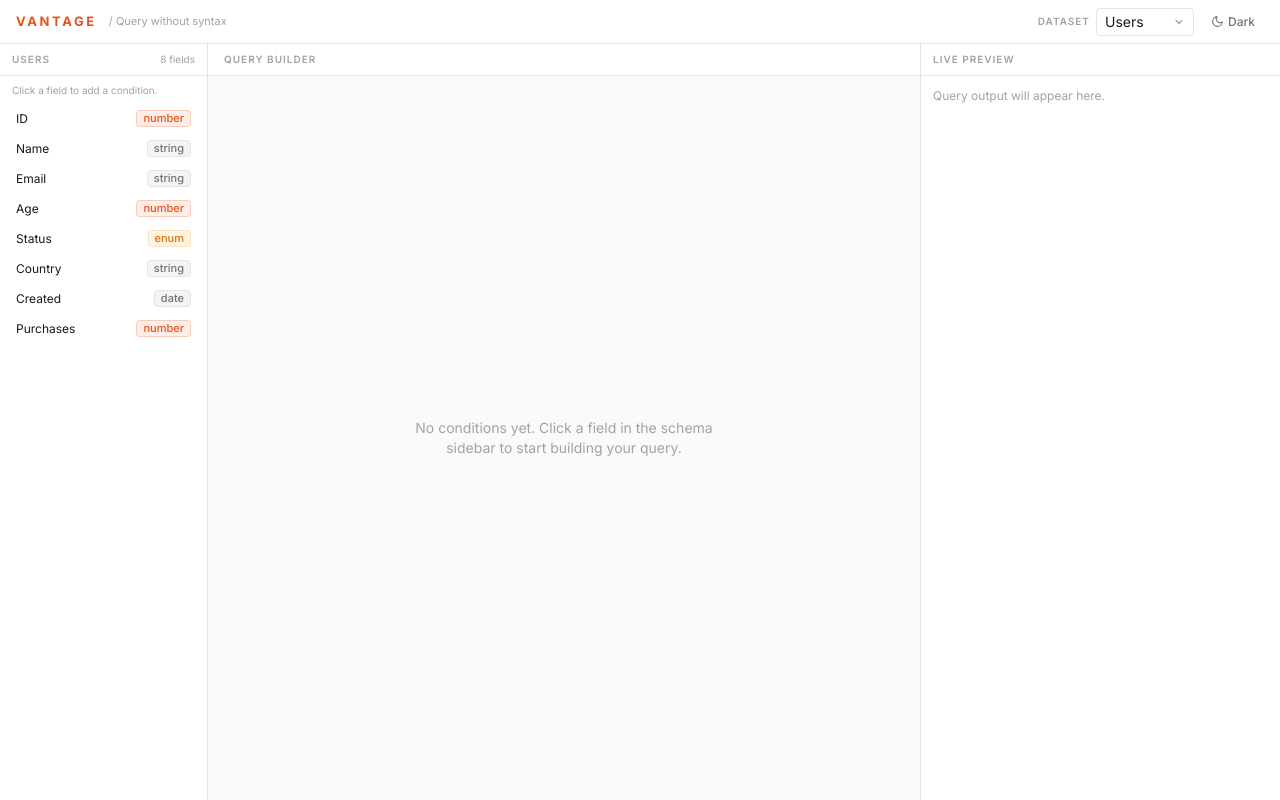
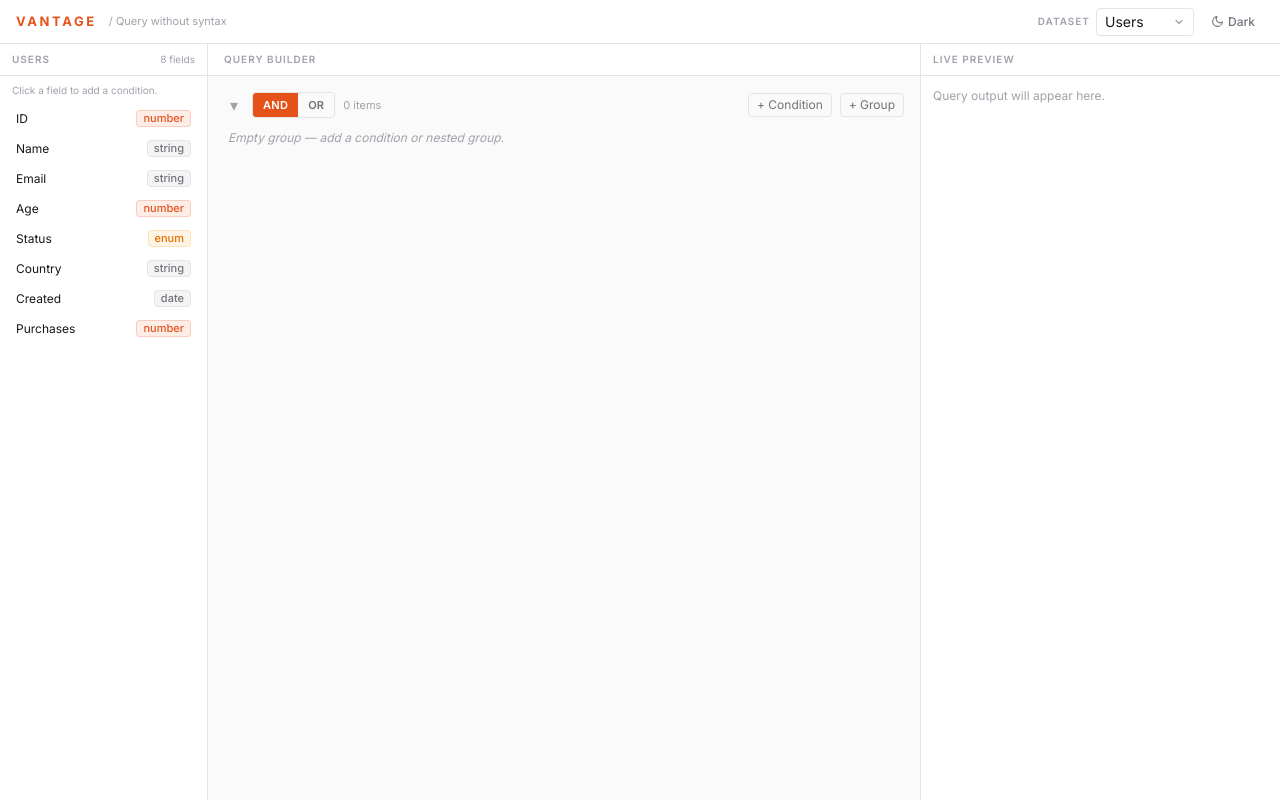
Before and after one commit to Debs-D/vantage, a Next.js app: page / in a window 1280 px wide. Built offline with nearby package versions, Linux system fonts and the light colour scheme.

Commit message:
feat: render query builder in the center panel

```diff
--- a/components/layout/PanelLayout.tsx
+++ b/components/layout/PanelLayout.tsx
@@ -1,34 +1,7 @@
-"use client";
-
 import { SchemaSidebar } from "./SchemaSidebar";
-import { useQueryStore } from "@/lib/store/query-store";
-import { SCHEMAS, findField } from "@/lib/schema/schemas";
-import { OPERATOR_DEFS } from "@/lib/schema/operators";
-import { Badge } from "@/components/ui";
-import { QueryNode } from "@/lib/query/types";
-
-// Center-panel preview of the query. This is a read-only reflection that proves
-// the store wiring end to end; the interactive recursive builder replaces it in
-// the next step.
-function describe(node: QueryNode, schemaKey: string): string {
-  if (node.type === "group") {
-    return `( ${node.children.length} item${node.children.length === 1 ? "" : "s"}, ${node.logic} )`;
-  }
-  const label = findField(SCHEMAS[schemaKey], node.field)?.label ?? "—";
-  const operator = OPERATOR_DEFS[node.operator]?.label ?? node.operator;
-  const value =
-    node.value === null || node.value === ""
-      ? ""
-      : Array.isArray(node.value)
-        ? node.value.join(", ")
-        : String(node.value);
-  return `${label} ${operator} ${value}`.trim();
-}
+import { QueryBuilder } from "@/components/builder/QueryBuilder";
 
 export function PanelLayout() {
-  const tree = useQueryStore((s) => s.tree);
-  const schemaKey = useQueryStore((s) => s.activeSchemaKey);
-
   return (
     <div className="flex-1 flex overflow-hidden min-h-0">
       {/* Left ── Schema Browser */}
@@ -51,38 +24,7 @@ export function PanelLayout() {
           </span>
         </div>
         <div className="flex-1 overflow-y-auto p-4">
-          {tree.children.length === 0 ? (
-            <div className="h-full flex items-center justify-center">
-              <p
-                className="text-sm text-center max-w-xs"
-                style={{ color: "var(--text-muted)" }}
-              >
-                No conditions yet. Click a field in the schema sidebar to start
-                building your query.
-              </p>
-            </div>
-          ) : (
-            <ul className="flex flex-col gap-1.5">
-              {tree.children.map((child) => (
-                <li
-                  key={child.id}
-                  className="flex items-center gap-2 px-3 h-9 rounded border animate-slide-in"
-                  style={{
-                    background: "var(--surface)",
-                    borderColor: "var(--border)",
-                  }}
-                >
-                  {child.type === "group" && <Badge variant="coral">group</Badge>}
-                  <span
-                    className="text-sm font-mono"
-                    style={{ color: "var(--text)" }}
-                  >
-                    {describe(child, schemaKey)}
-                  </span>
-                </li>
-              ))}
-            </ul>
-          )}
+          <QueryBuilder />
         </div>
       </main>
 
```
